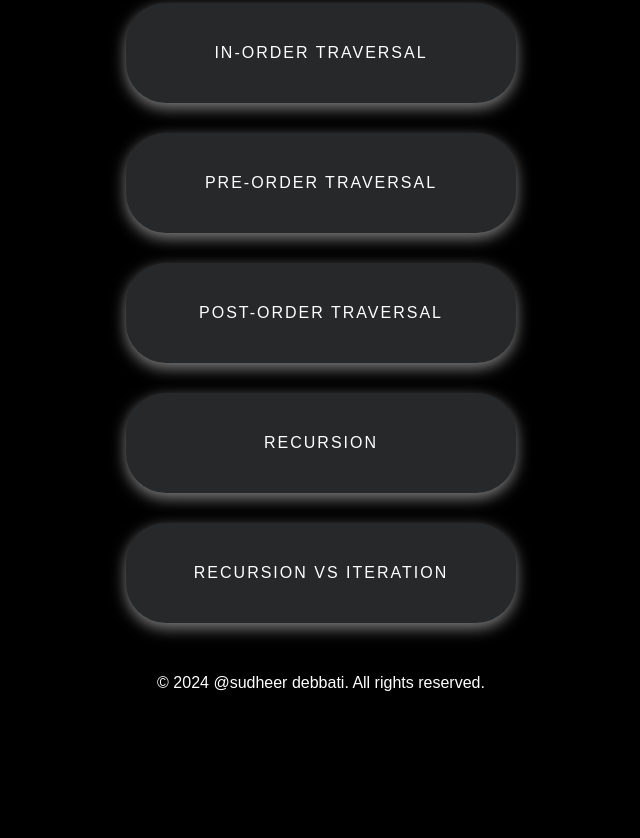
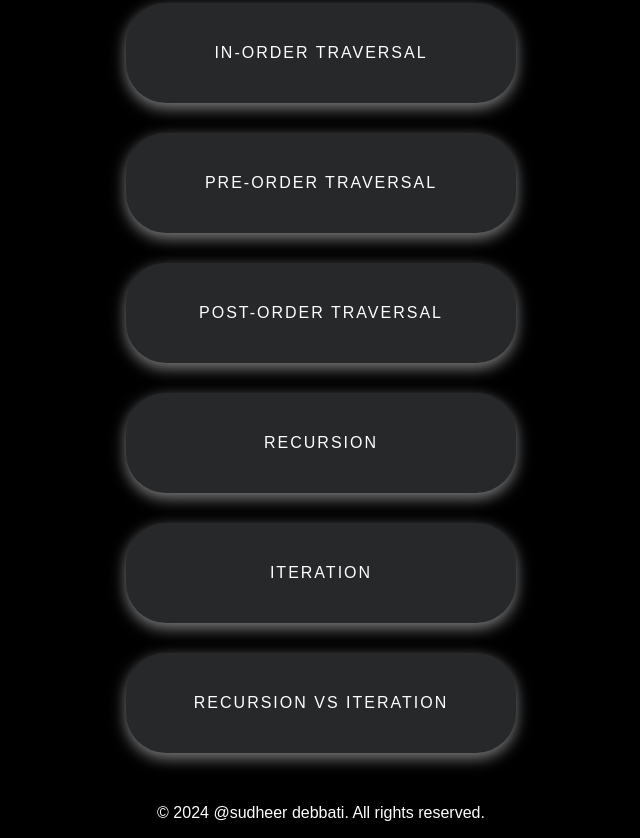
Before and after one commit to Debbatisudheer/DSA, a plain HTML site: page index.html in a window 1280 px wide. Shown: the part 542-1380 px from the top of the page, without its empty margins (319-959 px from the left). Before the commit the page ends 1250 px from the top, so only its background shows below. Drawn offline with Linux system fonts and the light colour scheme.

Commit message:
Update index.html

```diff
--- a/index.html
+++ b/index.html
@@ -21,6 +21,7 @@
         <a href="https://debbatisudheer.github.io/pre-order-traversal-copying-/"class="orange-button">pre-order traversal</a>
                <a href="https://debbatisudheer.github.io/post-order-traversal-memory-cleanup-/" class="orange-button">post-order traversal</a>
         <a href="https://debbatisudheer.github.io/recursion/" class="orange-button">recursion</a>
+              <a href="https://debbatisudheer.github.io/iteration_product-listing/" class="orange-button">iteration</a>
               <a href="https://debbatisudheer.github.io/recursion-vs-iteration/" class="orange-button">recursion vs iteration</a>
 
 
```
